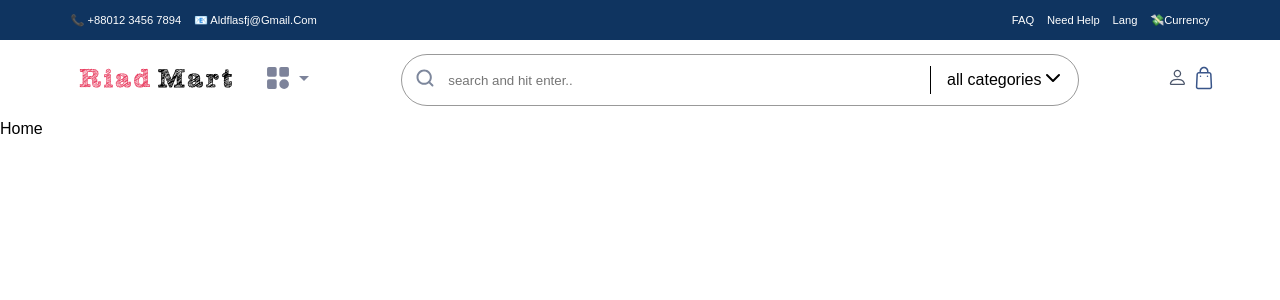
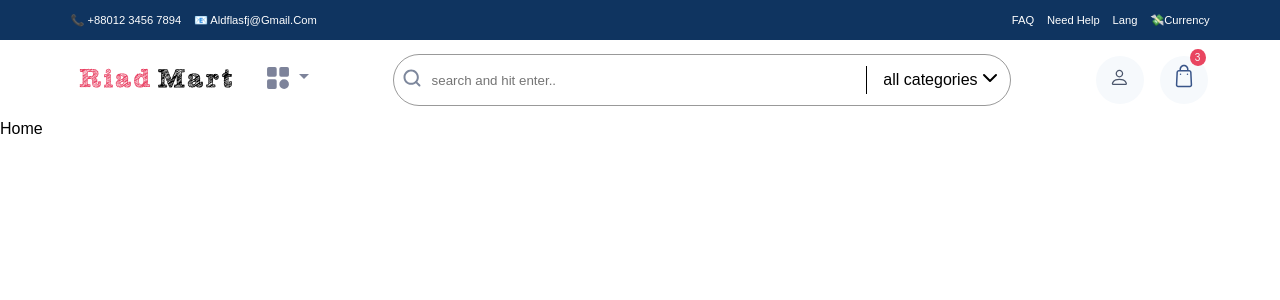
Before and after one commit to rahmanShuhin/ello-mart-e-commerce, a React (Create React App) app in the folder client/: page / in a window 1280 px wide. Shown: the top 300 px of the page. Built offline with nearby package versions, Linux system fonts and the light colour scheme.

Commit message:
added badge

```diff
--- a/client/src/components/navbar/Navbar.css
+++ b/client/src/components/navbar/Navbar.css
@@ -78,6 +78,12 @@
   margin-bottom: 0.7rem;
 }
 
+.navbar--wrapper--header--category {
+  display: -webkit-box;
+  display: -ms-flexbox;
+  display: flex;
+}
+
 .navbar--wrapper--search {
   width: 100%;
 }
@@ -151,4 +157,28 @@
       -ms-flex-align: center;
           align-items: center;
 }
+
+.navbar--wrapper--icons .navicon {
+  background: #f6f9fc;
+  padding: 0.5rem;
+  margin: 0.5rem;
+  height: 3rem;
+  width: 3rem;
+  text-align: center;
+  text-decoration: none;
+  border-radius: 50%;
+  position: relative;
+}
+
+.navbar--wrapper--icons .navicon--badge {
+  position: absolute;
+  width: 1rem;
+  font-size: x-small;
+  padding: 0.2rem;
+  border-radius: 50%;
+  background-color: #e94560;
+  color: #f6f9fc;
+  top: -15%;
+  right: 5%;
+}
 /*# sourceMappingURL=Navbar.css.map */
--- a/client/src/components/navbar/Navbar.js
+++ b/client/src/components/navbar/Navbar.js
@@ -35,11 +35,13 @@ export default function Navbar() {
             <div className="navbar--wrapper--header--logo">
               <img src={logo} alt="" />
             </div>
+            <div className="navbar--wrapper--header--category">
               <div>
                 <CategoryIcon />
               </div>
               <div>
                 <DownFilledIcon />
+              </div>
             </div>
           </article>
           <article className="navbar--wrapper--search">
@@ -59,11 +61,22 @@ export default function Navbar() {
             </div>
           </article>
           <article className="navbar--wrapper--icons">
-            <div>
+            <div className="navicon">
+              <a href="#">
+                <i>
+                  {" "}
                   <UserIcon />
+                </i>
+              </a>
             </div>
-            <div>
+            <div class="navicon">
+              <a href="#">
+                <i>
+                  {" "}
                   <BagIcon />
+                </i>
+                <span class="navicon--badge">3</span>
+              </a>
             </div>
           </article>
         </section>
--- a/client/src/components/navbar/Navbar.scss
+++ b/client/src/components/navbar/Navbar.scss
@@ -48,6 +48,9 @@ $background-white: #f6f9fc;
       justify-content: space-between;
       &--logo {
         margin-bottom: 0.7rem;
+      }
+      &--category {
+        display: flex;
       }
     }
 
@@ -104,6 +107,54 @@ $background-white: #f6f9fc;
       display: flex;
       justify-content: space-around;
       align-items: center;
+      .navicon {
+        background: $background-white;
+        padding: 0.5rem;
+        margin: 0.5rem;
+        height: 3rem;
+        width: 3rem;
+        text-align: center;
+        text-decoration: none;
+        border-radius: 50%;
+        position: relative;
+      }
+      .navicon--badge {
+        position: absolute;
+        width: 1rem;
+        font-size: x-small;
+        padding: 0.2rem;
+        border-radius: 50%;
+        background-color: $red;
+        color: #f6f9fc;
+        top: -15%;
+        right: 5%;
+      }
     }
   }
 }
+// .bag-btn {
+//   background: $background-white;
+//   text-decoration: none;
+//   padding: 1rem;
+//   margin: 10px;
+//   position: relative;
+//   vertical-align: middle;
+//   text-align: center;
+//   display: inline-block;
+//   border-radius: 50%;
+//   transition: box-shadow 0.4s;
+//   &:hover {
+//     box-shadow: 0 1px 5px rgba(0, 0, 0, 0.1);
+//   }
+// }
+
+// .bag-btn__badge {
+//   background: #ff5d5d;
+//   color: white;
+//   font-size: 12px;
+//   position: absolute;
+//   top: -10px;
+//   right: -10px;
+//   padding: 5px 8px;
+//   border-radius: 15px;
+// }
```
Also changed, not shown: 1 other file (tests, documents, lock files or other folders). Lines whose indentation alone changed are shown as unchanged.
